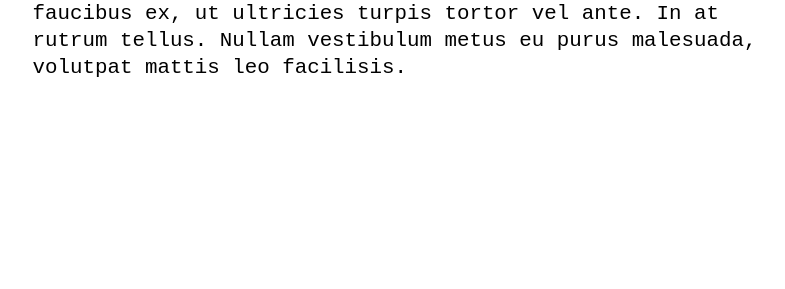
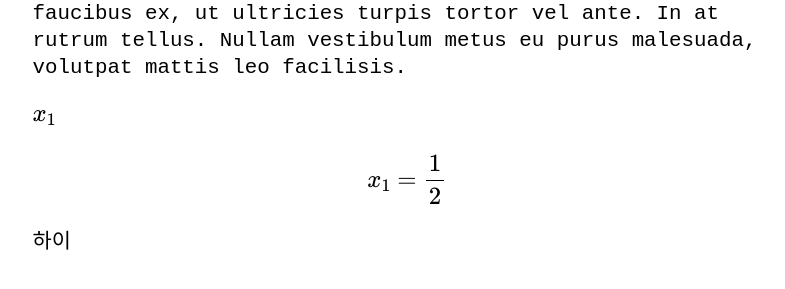
Before and after one commit to km01/km01.github.io, a Jekyll site: the page built from _posts/2020-07-08-very-very-very-long-title-and-very-very-very-short-content.md, in a window 1280 px wide. Shown: the part 382-671 px from the top of the page, without its empty margins (233-1018 px from the left). Built offline with Jekyll 4.4.1, drawn with Linux system fonts in a browser that asks for light colours; formulas are drawn with MathJax 3; part of the change alters nothing that is shown.

```diff
--- a/_includes/head.html
+++ b/_includes/head.html
@@ -16,4 +16,29 @@
 
   <link rel="shortcut icon" type="image/x-icon" href="/{{ site.favicon }}" />
   <link rel="stylesheet" href="{{ site.url }}/assets/css/main.css" />
+
+
+  <script type="text/x-mathjax-config">
+    MathJax.Hub.Config({
+        TeX: {
+          equationNumbers: {
+            autoNumber: "AMS"
+          }
+        },
+        tex2jax: {
+        inlineMath: [ ['$', '$'] ],
+        displayMath: [ ['$$', '$$'] ],
+        processEscapes: true,
+      }
+    });
+    MathJax.Hub.Register.MessageHook("Math Processing Error",function (message) {
+        alert("Math Processing Error: "+message[1]);
+      });
+    MathJax.Hub.Register.MessageHook("TeX Jax - parse error",function (message) {
+        alert("Math Processing Error: "+message[1]);
+      });
+  </script>
+  <script type="text/javascript" async
+    src="https://cdn.mathjax.org/mathjax/latest/MathJax.js?config=TeX-MML-AM_CHTML">
+  </script>
 </head>
--- a/_posts/2020-07-08-very-very-very-long-title-and-very-very-very-short-content.md
+++ b/_posts/2020-07-08-very-very-very-long-title-and-very-very-very-short-content.md
@@ -3,3 +3,11 @@ layout: post
 ---
 
 Lorem ipsum dolor sit amet, consectetur adipiscing elit. Pellentesque vel lacinia neque. Praesent nulla quam, ullamcorper in sollicitudin ac, molestie sed justo. Cras aliquam, sapien id consectetur accumsan, augue magna faucibus ex, ut ultricies turpis tortor vel ante. In at rutrum tellus. Nullam vestibulum metus eu purus malesuada, volutpat mattis leo facilisis.
+
+$ x_1$
+
+$$
+x_1 = \frac{1}{2}
+$$
+
+하이
```
